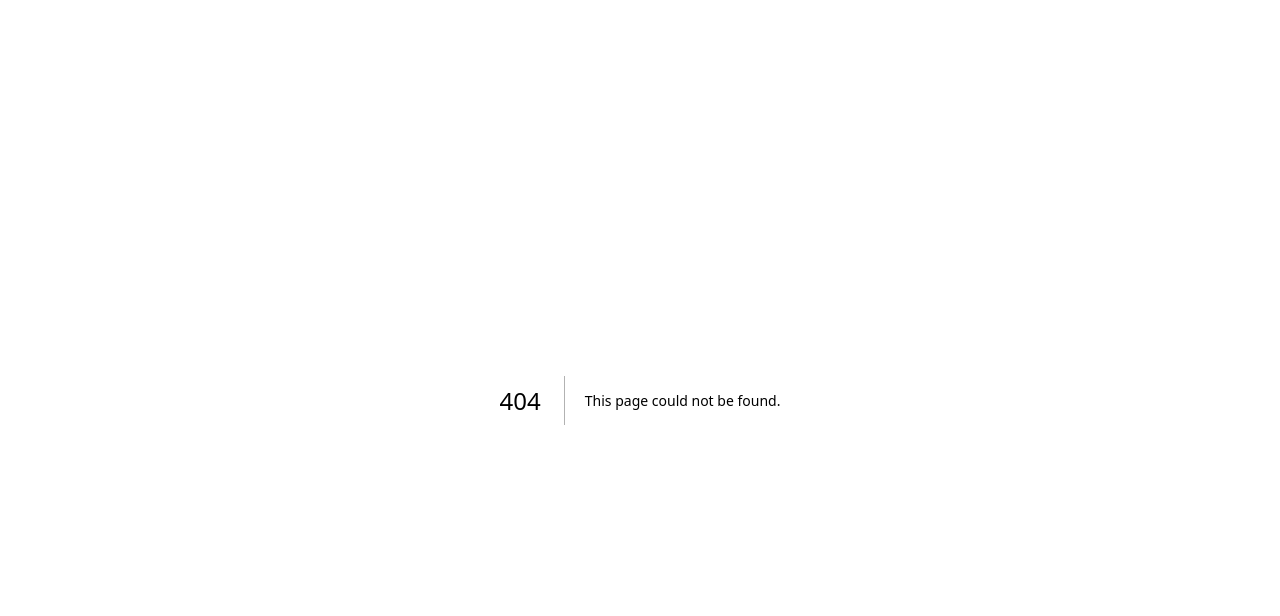
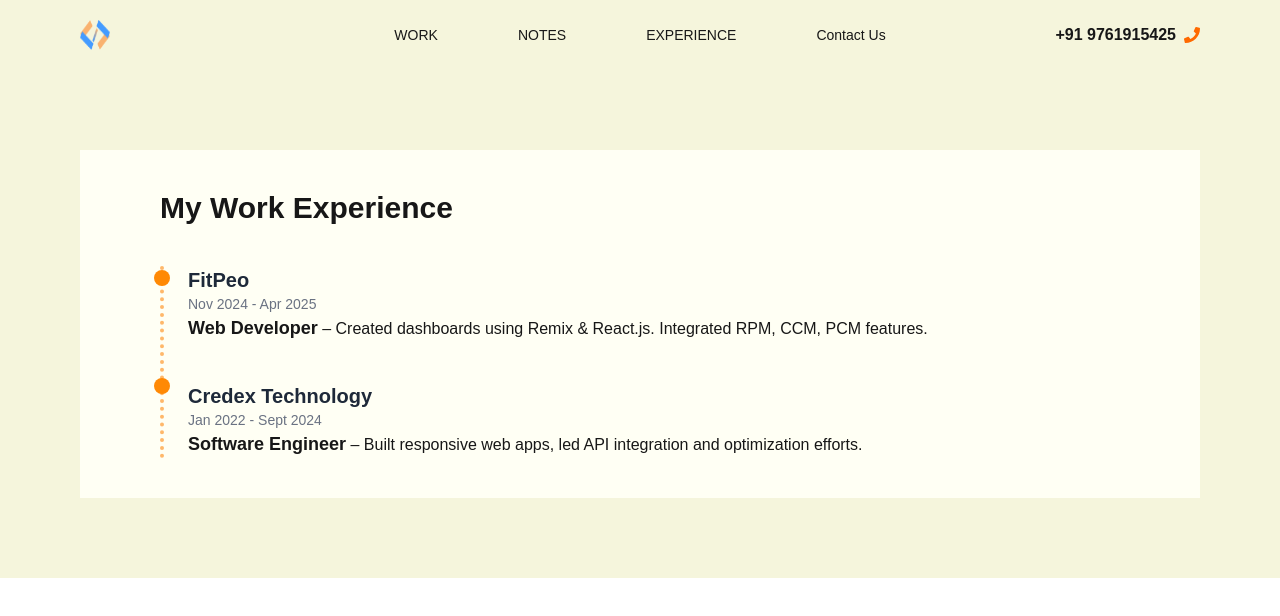
Before and after one commit to Vnikhil270/Portfolio, a Next.js app: page /experience in a window 1280 px wide. Before the commit this address had no page. Shown: the top 616 px of the page. Built offline with nearby package versions, Linux system fonts and the light colour scheme.

Commit message:
contact us form added

```diff
--- /dev/null
+++ b/src/app/experience/page.tsx
@@ -0,0 +1,12 @@
+import Experience from "@/components/Experience";
+import Navbar from "@/components/Navbar";
+import React from "react";
+
+function page() {
+  return <div className="bg-[#F5F5DC] px-5 sm:px-10 lg:px-20 pb-20">
+  <Navbar/>
+  <Experience />
+  </div>
+}
+
+export default page;
--- a/src/app/layout.tsx
+++ b/src/app/layout.tsx
@@ -1,6 +1,8 @@
 import type { Metadata } from "next";
 import { Geist, Geist_Mono } from "next/font/google";
 import "./globals.css";
+import '@ant-design/v5-patch-for-react-19';
+import { Toaster } from "react-hot-toast";
 
 const geistSans = Geist({
   variable: "--font-geist-sans",
@@ -34,6 +36,7 @@
         cz-shortcut-listen="true"
       >
         {children}
+        <Toaster position="top-right" reverseOrder={false} />
       </body>
     </html>
   );
--- a/src/app/page.tsx
+++ b/src/app/page.tsx
@@ -1,4 +1,4 @@
-import { Button, Card, Col, Row } from "antd";
+import { Card, Col, Row } from "antd";
 import Image from "next/image";
 import React from "react";
 import vector from "../assets/vector.png";
@@ -8,6 +8,8 @@
 import SkillsSection from "@/components/SkillSection";
 import SocialLinks from "@/components/SocialLinks";
 import Navbar from "@/components/Navbar";
+import Experience from "@/components/Experience";
+import ContactForm from "@/components/Contact";
 
 function Portfolio() {
   return (
@@ -155,57 +157,13 @@
         <SkillsSection />
       </section>
 
-      <section id="experience" className="mt-20 px-5 sm:px-20 lg:px-20 bg-[#fffff4] py-10">
-        <h2 className="text-3xl font-semibold mb-10">My Work Experience</h2>
-        <div className="relative border-l-4 border-dotted border-orange-300 pl-6 space-y-10">
-          <div className="absolute top-1 left-[-10px] w-4 h-4 bg-orange-400 rounded-full"></div>
-          <div>
-            <p className="text-xl font-bold text-gray-800">FitPeo</p>
-            <p className="text-sm text-gray-500">Nov 2024 - Apr 2025</p>
-            <p className="text-md">
-              <span className="font-semibold text-lg">Web Developer</span> –
-              Created dashboards using Remix & React.js. Integrated RPM, CCM,
-              PCM features.
-            </p>
-          </div>
-          <div className="absolute top-28 left-[-10px] w-4 h-4 bg-orange-400 rounded-full"></div>
-          <div>
-            <p className="text-xl font-bold text-gray-800">Credex Technology</p>
-            <p className="text-sm text-gray-500">Jan 2022 - Sept 2024</p>
-            <p className="text-md">
-              <span className="font-semibold text-lg">Software Engineer</span> –
-              Built responsive web apps, led API integration and optimization
-              efforts.
-            </p>
-          </div>
-        </div>
-      </section>
+      <>
+        <Experience />
+      </>
 
-      <section className="mt-20 px-5 sm:px-20 lg:px-20">
-        <h2 className="text-3xl font-semibold mb-6">Contact Me</h2>
-        <form className="lg:max-w-xl space-y-4">
-          <input
-            type="text"
-            placeholder="Your Name"
-            className="w-full p-3 border border-gray-300 rounded-md"
-          />
-          <input
-            type="email"
-            placeholder="Your Email"
-            className="w-full p-3 border border-gray-300 rounded-md"
-          />
-          <textarea
-            placeholder="Your Message"
-            className="w-full p-3 border border-gray-300 rounded-md h-32"
-          ></textarea>
-          <Button
-            className="bg-blue-500 hover:bg-purple-700 text-white"
-            style={{ background: "#2b7fff", color: "white" }}
-          >
-            Send Message
-          </Button>
-        </form>
-      </section>
+      <>
+        <ContactForm />
+      </>
 
       <footer className="text-center mt-10 text-sm text-white py-10 bg-[#171717] border-t">
         <p>
--- /dev/null
+++ b/src/components/Contact.tsx
@@ -0,0 +1,84 @@
+"use client";
+import React, { useRef } from "react";
+import { Button } from "antd";
+import emailjs from "@emailjs/browser";
+import {
+  NEXT_PUBLIC_EMAILJS_PUBLIC_KEY,
+  NEXT_PUBLIC_EMAILJS_SERVICE_ID,
+  NEXT_PUBLIC_EMAILJS_TEMPLATE_ID,
+} from "@/config/config";
+import toast from "react-hot-toast";
+
+function ContactForm() {
+  const form = useRef<HTMLFormElement>(null);
+
+  const sendEmail = (e: React.FormEvent) => {
+    e.preventDefault();
+
+    if (!form.current) return;
+    const formData = new FormData(form.current);
+    formData.append("title", "Portfolio Contact Form");
+
+    const data: { [key: string]: string } = {};
+    formData.forEach((value, key) => {
+      data[key] = value.toString();
+    });
+    emailjs
+      .send(
+        NEXT_PUBLIC_EMAILJS_SERVICE_ID,
+        NEXT_PUBLIC_EMAILJS_TEMPLATE_ID,
+        data,
+        {
+          publicKey: NEXT_PUBLIC_EMAILJS_PUBLIC_KEY,
+        }
+      )
+      .then(
+        // eslint-disable-next-line @typescript-eslint/no-unused-vars
+        (response) => {
+          toast.success("Email sent successfully!");
+        },
+        // eslint-disable-next-line @typescript-eslint/no-unused-vars
+        (err) => {
+          console.log(err);
+          toast.error("Failed to send email. Please try again.");
+        }
+      );
+  };
+
+  return (
+    <section id="contactUs" className="mt-20 px-5 sm:px-20 lg:px-20">
+      <h2 className="text-3xl font-semibold mb-6">Contact Me</h2>
+      <form ref={form} onSubmit={sendEmail} className="lg:max-w-xl space-y-4">
+        <input
+          type="text"
+          name="name"
+          placeholder="Your Name"
+          required
+          className="w-full p-3 border border-gray-300 rounded-md"
+        />
+        <input
+          type="email"
+          name="email"
+          placeholder="Your Email"
+          required
+          className="w-full p-3 border border-gray-300 rounded-md"
+        />
+        <textarea
+          name="message"
+          placeholder="Your Message"
+          required
+          className="w-full p-3 border border-gray-300 rounded-md h-32"
+        ></textarea>
+        <Button
+          htmlType="submit"
+          className="bg-blue-500 hover:bg-purple-700 text-white"
+          style={{ background: "#2b7fff", color: "white" }}
+        >
+          Send Message
+        </Button>
+      </form>
+    </section>
+  );
+}
+
+export default ContactForm;
--- /dev/null
+++ b/src/components/Experience.tsx
@@ -0,0 +1,33 @@
+import React from 'react'
+
+function Experience() {
+  return (
+    <section id="experience" className="mt-20 px-5 sm:px-20 lg:px-20 bg-[#fffff4] py-10">
+        <h2 className="text-3xl font-semibold mb-10">My Work Experience</h2>
+        <div className="relative border-l-4 border-dotted border-orange-300 pl-6 space-y-10">
+          <div className="absolute top-1 left-[-10px] w-4 h-4 bg-orange-400 rounded-full"></div>
+          <div>
+            <p className="text-xl font-bold text-gray-800">FitPeo</p>
+            <p className="text-sm text-gray-500">Nov 2024 - Apr 2025</p>
+            <p className="text-md">
+              <span className="font-semibold text-lg">Web Developer</span> –
+              Created dashboards using Remix & React.js. Integrated RPM, CCM,
+              PCM features.
+            </p>
+          </div>
+          <div className="absolute top-28 left-[-10px] w-4 h-4 bg-orange-400 rounded-full"></div>
+          <div>
+            <p className="text-xl font-bold text-gray-800">Credex Technology</p>
+            <p className="text-sm text-gray-500">Jan 2022 - Sept 2024</p>
+            <p className="text-md">
+              <span className="font-semibold text-lg">Software Engineer</span> –
+              Built responsive web apps, led API integration and optimization
+              efforts.
+            </p>
+          </div>
+        </div>
+      </section>
+  )
+}
+
+export default Experience
--- a/src/components/Navbar.tsx
+++ b/src/components/Navbar.tsx
@@ -1,26 +1,46 @@
 "use client";
 import { useState } from "react";
+import { useRouter } from "next/navigation";
 import { FaPhone, FaBars, FaTimes } from "react-icons/fa";
 import Image from "next/image";
 import logo from "../assets/logo.png";
 
 const Navbar = () => {
   const [isOpen, setIsOpen] = useState(false);
+  const router = useRouter();
 
   const toggleMenu = () => setIsOpen(!isOpen);
+
+  const navigateTo = (path: string) => {
+    setIsOpen(false); // close mobile menu
+    if(path === "Contact Us") {
+      window.scrollTo({
+        top: document.getElementById("contactUs")?.offsetTop,
+        behavior: "smooth",
+      });
+      return;
+    }
+    router.push(path.toLowerCase()); // assumes lowercase routes (e.g. "/services")
+  };
+
+  const navItems = [ "WORK", "NOTES", "EXPERIENCE", "Contact Us",];
 
   return (
     <nav className="">
       <div className="flex items-center justify-between py-5">
         {/* Logo */}
-        <div className="w-[20%] flex justify-start">
+        <div className="w-[20%] flex justify-start cursor-pointer" onClick={() => navigateTo("/")}>
           <Image src={logo} alt="logo" width={30} height={30} className="w-[30px] h-[30px]" />
         </div>
 
         {/* Desktop Menu */}
         <div className="hidden md:flex md:w-[60%] justify-center items-center gap-10 lg:gap-20">
-          {["SERVICES", "WORK", "NOTES", "EXPERIENCE"].map((item) => (
-            <p key={item} className="text-sm font-medium cursor-pointer hover:text-orange-600 transition-all">
+          {navItems.map((item) => (
+            <p
+              key={item}
+              className="text-sm font-medium cursor-pointer hover:text-orange-600 transition-all"
+              onClick={() => navigateTo(item)}
+            >
               {item}
             </p>
           ))}
@@ -44,8 +64,12 @@
       {/* Mobile Dropdown */}
       {isOpen && (
         <div className="md:hidden flex flex-col gap-4 pb-5">
-          {["SERVICES", "WORK", "NOTES", "EXPERIENCE"].map((item) => (
-            <p key={item} className="text-sm font-medium px-2">
+          {navItems.map((item) => (
+            <p
+              key={item}
+              className="text-sm font-medium px-2 cursor-pointer"
+              onClick={() => navigateTo(item)}
+            >
               {item}
             </p>
           ))}
--- /dev/null
+++ b/src/config/config.ts
@@ -0,0 +1,3 @@
+export const NEXT_PUBLIC_EMAILJS_SERVICE_ID = process.env.NEXT_PUBLIC_EMAILJS_SERVICE_ID!;
+export const NEXT_PUBLIC_EMAILJS_TEMPLATE_ID = process.env.NEXT_PUBLIC_EMAILJS_TEMPLATE_ID!;
+export const NEXT_PUBLIC_EMAILJS_PUBLIC_KEY = process.env.NEXT_PUBLIC_EMAILJS_PUBLIC_KEY!;
```
Also changed, not shown: package.json (+8 -4 lines), 1 other file (tests, documents, lock files or other folders).
